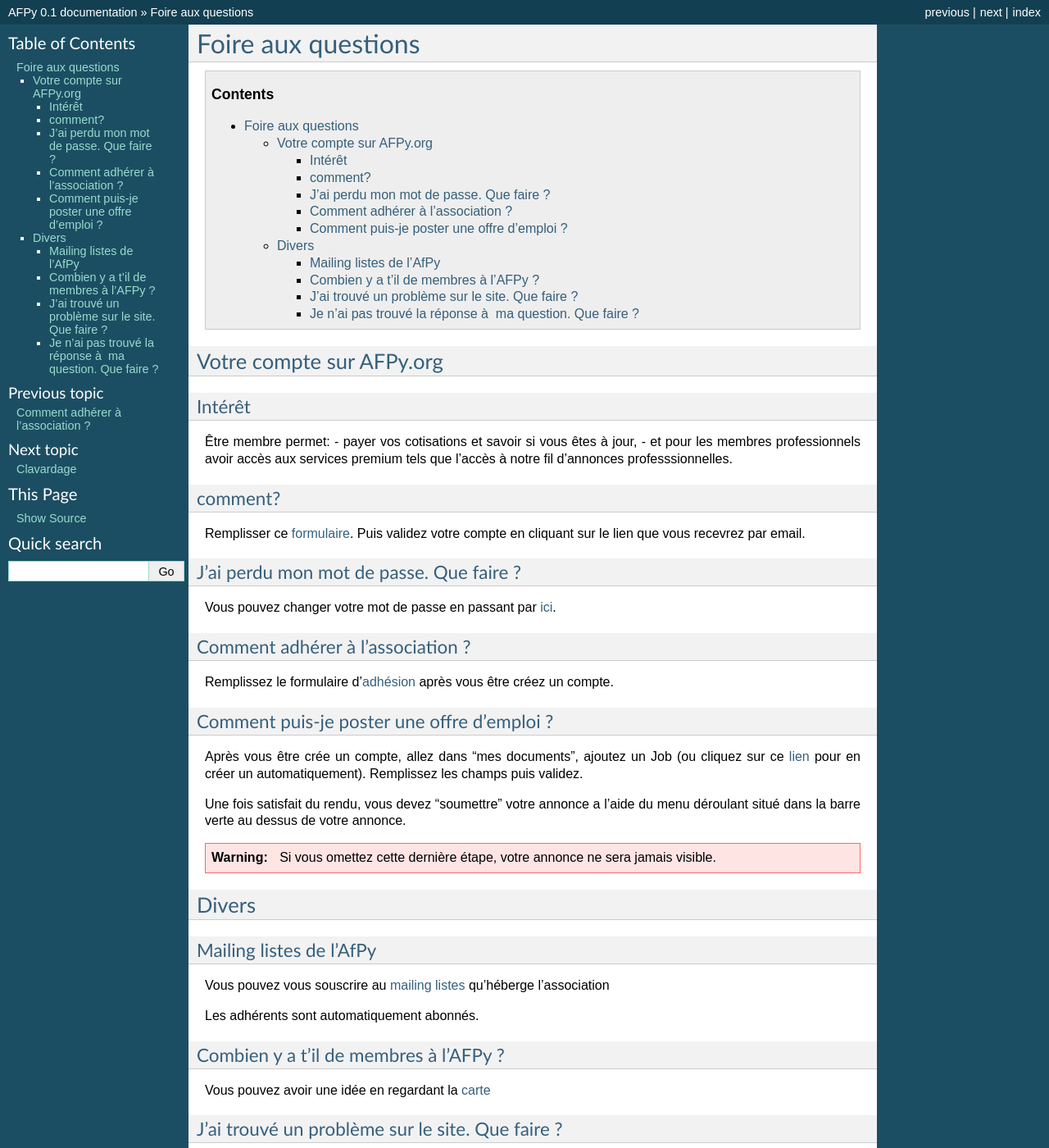
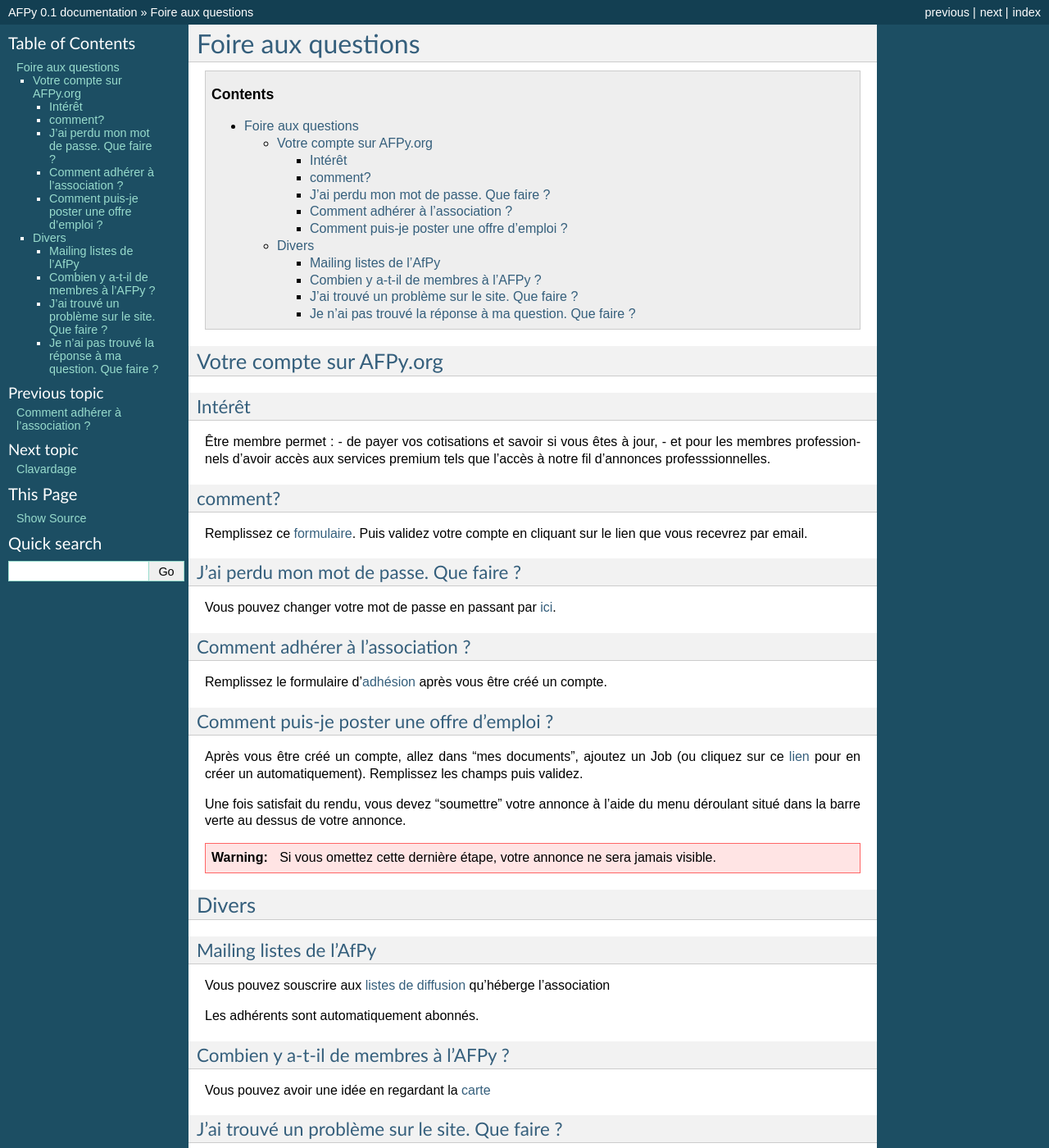
Before and after one commit to AFPy/AfpySphinx, a Sphinx documentation site: the page built from docs/faq.txt, in a window 1280 px wide and 1400 px high. Shown: the whole window at 82% size. Built offline with Sphinx 7.4.7, drawn with Linux system fonts in a browser that asks for light colours; pages that are not in the unit, such as notebooks, are missing from menus.

Commit message:
Corrections fautes d'orthographe.

```diff
--- a/docs/adherents-personnes-morales.txt
+++ b/docs/adherents-personnes-morales.txt
@@ -2,7 +2,7 @@
 Adhérents personnes morales
 ============================
 
-Cett page recense les personnes morales qui sont membres de l'AFPy.
+Cette page recense les personnes morales qui sont membres de l'AFPy.
 
 .. contents::
    :depth: 1
--- a/docs/association.txt
+++ b/docs/association.txt
@@ -11,7 +11,7 @@
 Statuts
 =======
 
-Les status sont disponibles ici `statut`_.
+Les statuts sont disponibles ici `statut`_.
 
 
 .. _statut: http://hg.afpy.org/afpy_gestion/statuts.html
--- a/docs/faq.txt
+++ b/docs/faq.txt
@@ -10,14 +10,14 @@
 Intérêt
 -------
 
-Être membre permet:
-- payer vos cotisations et savoir si vous êtes à jour,
-- et pour les membres professionnels avoir accès aux services premium tels que l'accès à notre fil d'annonces professsionnelles.
+Être membre permet :
+- de payer vos cotisations et savoir si vous êtes à jour,
+- et pour les membres professionnels d'avoir accès aux services premium tels que l'accès à notre fil d'annonces professsionnelles.
 
 comment?
 ---------
 
-Remplisser ce formulaire_. Puis validez votre compte en cliquant sur le lien
+Remplissez ce formulaire_. Puis validez votre compte en cliquant sur le lien
 que vous recevrez par email.
 
 .. _formulaire: http://www.afpy.org/membres/register
@@ -33,20 +33,20 @@
 Comment adhérer à l'association ?
 ---------------------------------
 
-Remplissez le formulaire d'adhésion_ après vous être créez un compte.
+Remplissez le formulaire d'adhésion_ après vous être créé un compte.
 
 .. _adhésion: http://www.afpy.org/membres/adhesion
 
 Comment puis-je poster une offre d'emploi ?
 -------------------------------------------
 
-Après vous être crée un compte, allez dans "mes documents", ajoutez un Job (ou
+Après vous être créé un compte, allez dans "mes documents", ajoutez un Job (ou
 cliquez sur ce lien_ pour en créer un automatiquement). Remplissez les champs
 puis validez.
 
 .. _lien: http://www.afpy.org/createJob
 
-Une fois satisfait du rendu, vous devez "soumettre" votre annonce a l'aide du
+Une fois satisfait du rendu, vous devez "soumettre" votre annonce à l'aide du
 menu déroulant situé dans la barre verte au dessus de votre annonce.
 
 .. warning::
@@ -59,13 +59,13 @@
 Mailing listes de l'AfPy
 ------------------------
 
-Vous pouvez vous souscrire au `mailing listes <http://lists.afpy.org/>`_
+Vous pouvez souscrire aux `listes de diffusion <http://lists.afpy.org/>`_
 qu'héberge l'association
 
 Les adhérents sont automatiquement abonnés.
 
 
-Combien y a t'il de membres à l'AFPy ?
+Combien y a-t-il de membres à l'AFPy ?
 ---------------------------------------
 
 Vous pouvez avoir une idée en regardant la carte_
@@ -79,7 +79,7 @@
 
 .. _chasseur de bug: http://www.afpy.org/trac
 
-Je n'ai pas trouvé la réponse à  ma question. Que faire ?
+Je n'ai pas trouvé la réponse à ma question. Que faire ?
 ---------------------------------------------------------
 
 Envoyez un email à www@afpy.org contenant votre question.
--- a/docs/index.txt
+++ b/docs/index.txt
@@ -1,10 +1,10 @@
 =============
-L'association
+L’association
 =============
 
 L’association *«A.F.P.Y.»* , Association Francophone Python, fondée le 11 décembre 2004 sous le régime de la loi du 1er juillet 1901 a pour but la vulgarisation auprès d’un public francophone du langage de programmation python et de ses applications.
 
-Cette rubrique contient toutes les informations concernant l'association,
+Cette rubrique contient toutes les informations concernant l’association,
 ses moyens, ses ambitions et ses résultats.
 
 .. include:: association.txt
--- a/docs/inscription.txt
+++ b/docs/inscription.txt
@@ -1,6 +1,6 @@
 Comment adhérer à l'association ?
 ---------------------------------
 
-Remplissez le formulaire d'adhésion_ après vous être créez un compte.
+Remplissez le formulaire d'adhésion_ après vous être créé un compte.
 
 .. _adhésion: http://www.afpy.org/membres/adhesion
--- a/docs/reglement_interieur.txt
+++ b/docs/reglement_interieur.txt
@@ -1,7 +1,7 @@
 Statuts
 =======
 
-Les status sont disponibles ici `statut`_.
+Les statuts sont disponibles ici `statut`_.
 
 
 .. _statut: http://hg.afpy.org/afpy_gestion/statuts.html
```
